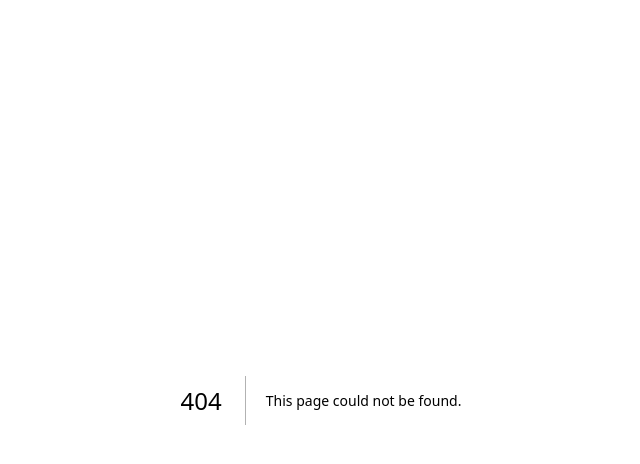
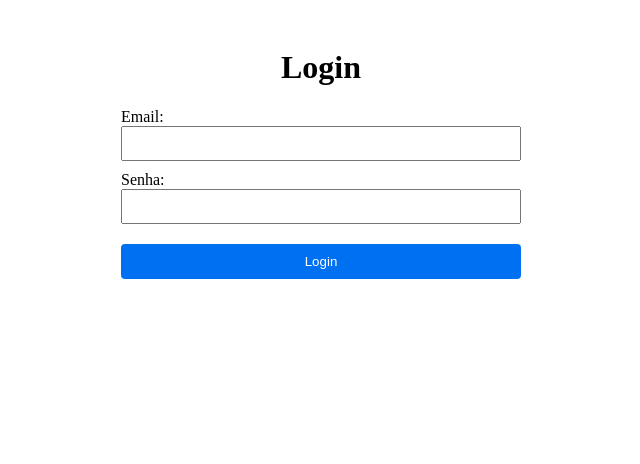
Before and after one commit to gbrllcavichion/showfinder-ui, a Next.js app: page /login in a window 1280 px wide. Before the commit this address had no page. Shown: the top 464 px of the page, without its empty margins (319-959 px from the left). Built offline with nearby package versions, Linux system fonts and the light colour scheme.

Commit message:
✨ Creating login page

```diff
--- /dev/null
+++ b/src/pages/login.js
@@ -0,0 +1,59 @@
+import { useState } from 'react';
+import axios from 'axios';
+import { useRouter } from 'next/router';
+
+export default function Login() {
+  const [email, setEmail] = useState('');
+  const [password, setPassword] = useState('');
+  const [message, setMessage] = useState('');
+  const router = useRouter();
+
+  const handleSubmit = async (e) => {
+    e.preventDefault();
+
+    try {
+      const response = await axios.post('http://localhost:8080/api/users/login', {
+        email,
+        password,
+      });
+
+      if (response.data.token) {
+        // Armazena o token no localStorage ou cookie
+        localStorage.setItem('token', response.data.token);
+
+        // Redireciona para uma página protegida (por exemplo, "/dashboard")
+        router.push('/dashboard');
+      }
+    } catch (error) {
+      setMessage('Erro ao fazer login. Verifique suas credenciais.');
+    }
+  };
+
+  return (
+    <div style={{ maxWidth: '400px', margin: '0 auto', padding: '20px' }}>
+      <h1 style={{ textAlign: 'center' }}>Login</h1>
+      <form onSubmit={handleSubmit} style={{ display: 'flex', flexDirection: 'column' }}>
+        <label>Email:</label>
+        <input
+          type="email"
+          value={email}
+          onChange={(e) => setEmail(e.target.value)}
+          required
+          style={{ marginBottom: '10px', padding: '8px' }}
+        />
+        <label>Senha:</label>
+        <input
+          type="password"
+          value={password}
+          onChange={(e) => setPassword(e.target.value)}
+          required
+          style={{ marginBottom: '20px', padding: '8px' }}
+        />
+        <button type="submit" style={{ padding: '10px', backgroundColor: '#0070f3', color: '#fff', border: 'none', borderRadius: '4px' }}>
+          Login
+        </button>
+      </form>
+      {message && <p style={{ textAlign: 'center', marginTop: '20px', color: 'red' }}>{message}</p>}
+    </div>
+  );
+}
```
